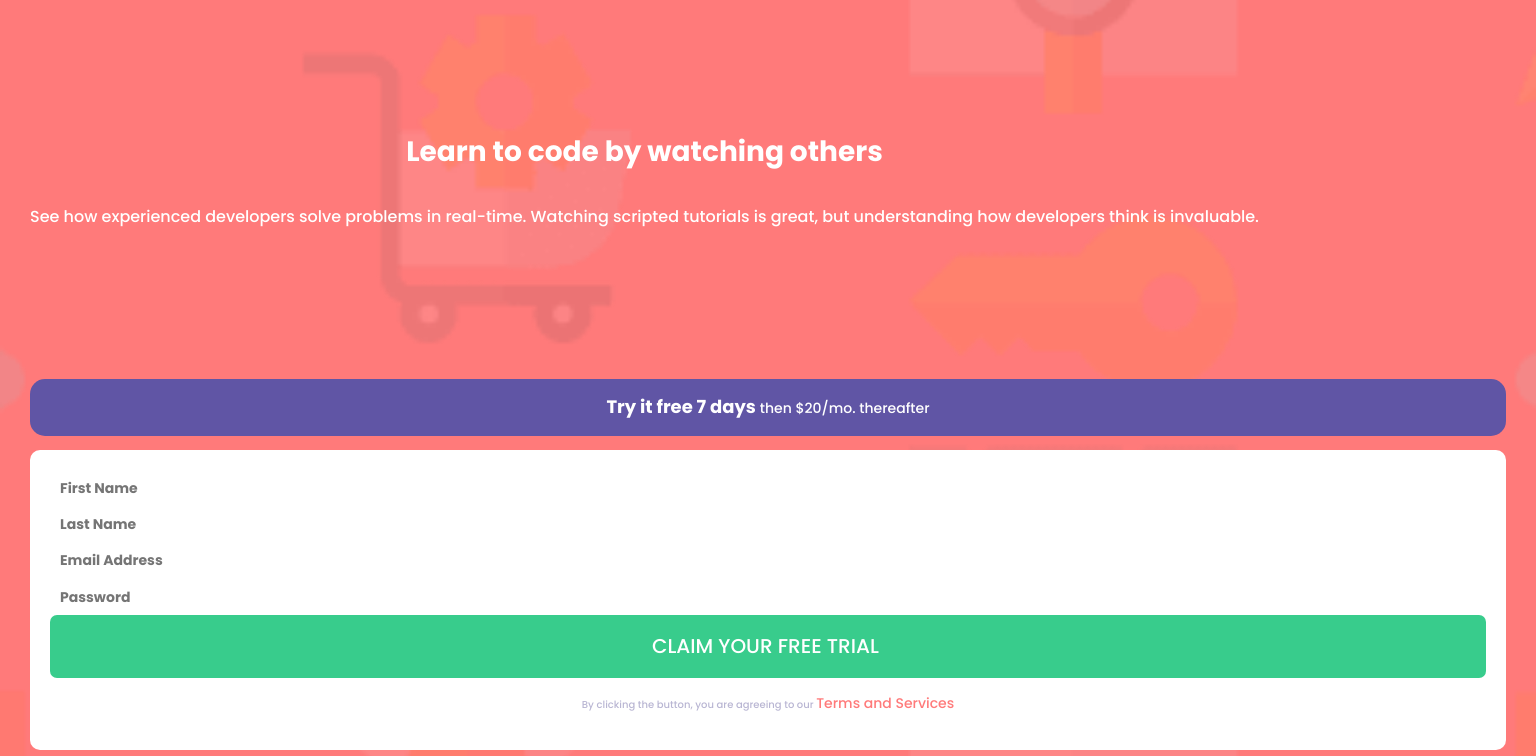
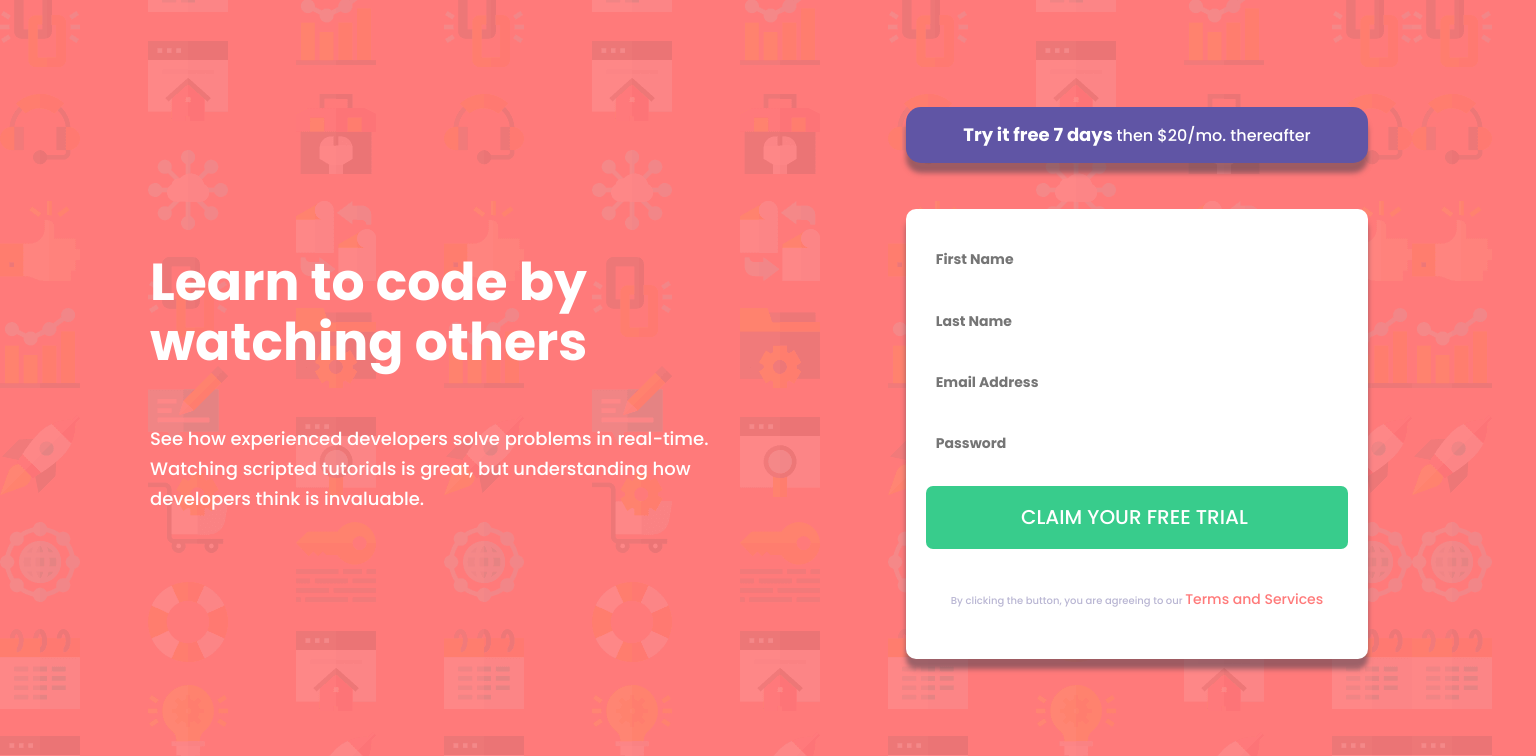
Before and after one commit to FranciscoFrontEndDeveloper/introComponentWithSignupFormMaster, an Angular app: page / in a window 1536 px wide. Shown: the top 756 px of the page. Built offline with nearby package versions, Linux system fonts and the light colour scheme.

Commit message:
desktop styles finished

```diff
--- a/src/app/app.component.sass
+++ b/src/app/app.component.sass
@@ -14,6 +14,16 @@
  position: relative
  padding: 0 30px
 
-.sectionText
+.sectionText, .sectionForm
  display: flex
  align-items: center
+ justify-content: center
+
+@media only screen and ( min-width: 1440px  )
+ .containerMain
+  grid-template-columns: repeat(2, 2fr)
+  grid-template-rows: 1fr
+  background: url("../assets/bg-intro-desktop.png")
+  background-color: $Red
+ .sectionText
+  margin-left: 120px
--- a/src/app/components/form/form.component.sass
+++ b/src/app/components/form/form.component.sass
@@ -1,24 +1,36 @@
 @import '../../../styles'
 .containerForm
- display: flex
- flex-direction: column
- .containerForm__info
+  display: flex
+  flex-direction: column
+  max-width: 700px
+  row-gap: 30px
+.containerForm__info
   strong
-   @include fontStyles(18px , 700 , #fff ,center)
+    @include fontStyles(18px , 700 , #fff ,center)
   p
-   @include fontStyles(14px , 500 , #fff ,center)
-   background: $Blue
-   padding: 15px 40px
-   line-height: 25px
-   border-radius: 15px
- form
+    @include fontStyles(16px , 500 , #fff ,center)
+    background: $Blue
+    padding: 15px 40px
+    line-height: 25px
+    border-radius: 15px
+    box-shadow: 0px 10px 5px 0px $DarkBlue
+form
   background: #fff
   padding: 20px
   border-radius: 10px
- .containerForm__warning
+  display: flex
+  flex-direction: column
+  justify-content: space-around
+  box-shadow: 0px 10px 5px 0px $DarkBlue
+  height: 450px
+.containerForm__warning
   p
-   @include fontStyles(10px, 500, $GrayishBlue, center )
-   line-height: 30px
-   padding: 0 25px
+    @include fontStyles(10px, 500, $GrayishBlue, center )
+    line-height: 30px
+    padding: 0 25px
   strong
-   @include fontStyles(14px, 500, $Red, center )
+    @include fontStyles(14px, 500, $Red, center )
+
+@media only screen and ( min-width: 1440px  )
+  form
+    max-height: 500px
--- a/src/app/components/input/input.component.sass
+++ b/src/app/components/input/input.component.sass
@@ -8,9 +8,13 @@
  outline: none
  border-radius: 5px
  &:focus
-  border: 1px solid $GrayishBlue
+  border: 2px solid $GrayishBlue
  &:placeholder-shown
   @include fontStyles(14px, 700, black, start )
+
+.inputRequired
+  border: 2px solid $Red
+
 
 .buttonStyle
  background: $Green
--- a/src/app/components/text/text.component.sass
+++ b/src/app/components/text/text.component.sass
@@ -8,3 +8,11 @@
  p
   @include fontStyles($Fontsize, 500, white, center )
   line-height: 30px
+
+@media only screen and ( min-width: 1440px  )
+ .containerTitle
+  h1
+   @include fontStyles(52px, 700, white, start )
+  p
+   @include fontStyles(18px, 500, white, start )
+   line-height: 30px
--- a/src/styles.sass
+++ b/src/styles.sass
@@ -23,7 +23,7 @@ $Blue: hsl(248, 32%, 49%)
 
 // Neutral
 
-$DarkBlue: hsl(249, 10%, 26%)
+$DarkBlue: hsl(249, 10%, 26%, 0.5)
 $GrayishBlue: hsl(246, 25%, 77%)
 
 // Typography
```
